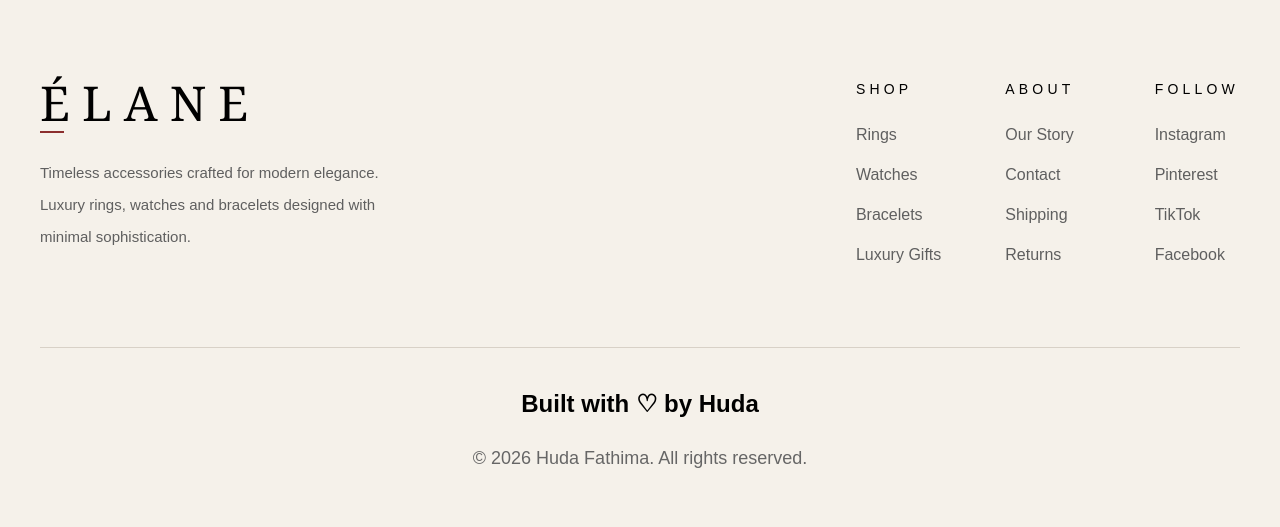
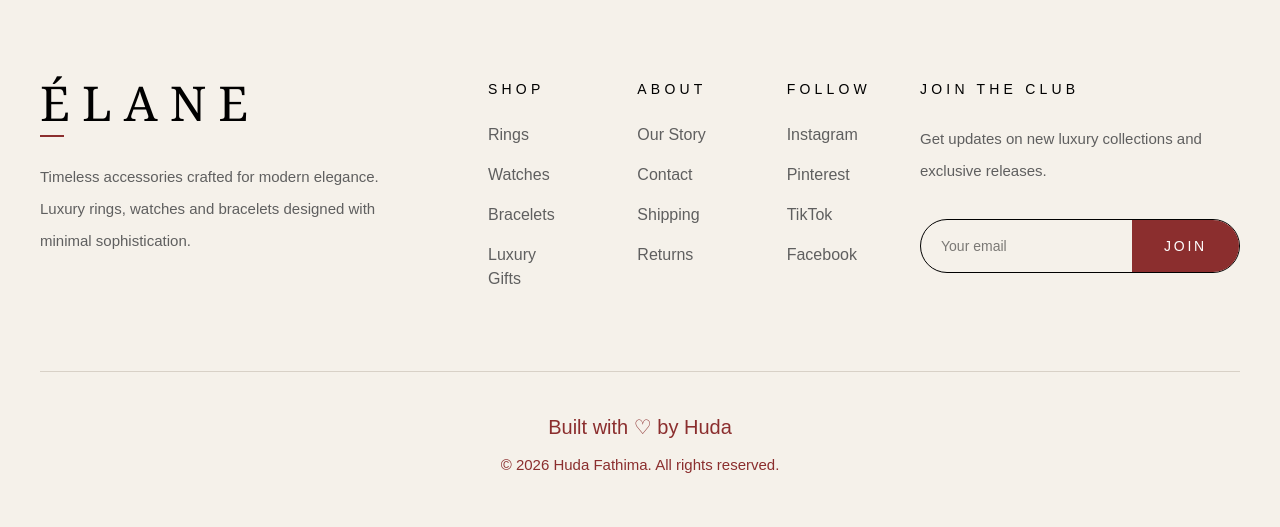
Before and after one commit to hudhafathima081-cell/Elane, a Next.js app: page / in a window 1280 px wide. Shown: the part 1010-1537 px from the top of the page. Built offline with nearby package versions, Linux system fonts and the light colour scheme.

Commit message:
footer updated

```diff
--- a/app/components/Footer.tsx
+++ b/app/components/Footer.tsx
@@ -11,24 +11,27 @@ export default function Footer() {
           <div className="max-w-sm">
 
             <h2 className="text-5xl font-serif tracking-[0.25em] text-black">
-              <span className="text-black">É</span>LANE
+              ÉLANE
             </h2>
 
-            <div className="w-6 h-[2px] bg-[#8B2E2E] mt-1 mb-6"></div>
+            {/* RED ACCENT */}
+            <div className="w-6 h-[2px] bg-[#8B2E2E] mt-2 mb-6"></div>
 
             <p className="text-[#5f5f5f] leading-8 text-[15px]">
-              Timeless accessories crafted for modern elegance.
-              Luxury rings, watches and bracelets designed with
-              minimal sophistication.
+              Timeless accessories crafted for
+              modern elegance. Luxury rings,
+              watches and bracelets designed
+              with minimal sophistication.
             </p>
 
           </div>
 
-          {/* RIGHT */}
-          <div className="grid grid-cols-3 gap-16">
+          {/* CENTER */}
+          <div className="grid grid-cols-3 gap-20">
 
+            {/* SHOP */}
             <div>
-              <h3 className="uppercase tracking-[0.3em] text-sm mb-6">
+              <h3 className="uppercase tracking-[0.3em] text-sm mb-6 text-black">
                 Shop
               </h3>
 
@@ -40,8 +43,9 @@ export default function Footer() {
               </div>
             </div>
 
+            {/* ABOUT */}
             <div>
-              <h3 className="uppercase tracking-[0.3em] text-sm mb-6">
+              <h3 className="uppercase tracking-[0.3em] text-sm mb-6 text-black">
                 About
               </h3>
 
@@ -53,8 +57,9 @@ export default function Footer() {
               </div>
             </div>
 
+            {/* FOLLOW */}
             <div>
-              <h3 className="uppercase tracking-[0.3em] text-sm mb-6">
+              <h3 className="uppercase tracking-[0.3em] text-sm mb-6 text-black">
                 Follow
               </h3>
 
@@ -68,20 +73,49 @@ export default function Footer() {
 
           </div>
 
+          {/* RIGHT */}
+          <div className="max-w-xs">
+
+            <h3 className="uppercase tracking-[0.3em] text-sm mb-6 text-black">
+              Join The Club
+            </h3>
+
+            <p className="text-[#5f5f5f] leading-8 text-[15px] mb-8">
+              Get updates on new luxury collections
+              and exclusive releases.
+            </p>
+
+            <div className="flex border border-black rounded-full overflow-hidden">
+
+              <input
+                type="email"
+                placeholder="Your email"
+                className="bg-transparent px-5 py-4 outline-none w-full text-sm"
+              />
+
+              <button className="bg-[#8B2E2E] text-white px-8 tracking-[0.2em] text-sm">
+                JOIN
+              </button>
+
+            </div>
+
+          </div>
+
         </div>
 
         {/* BOTTOM */}
-<div className="mt-20 border-t border-[#d8d1c7] pt-10 text-center">
+        <div className="border-t border-[#d8d1c7] mt-20 pt-10 text-center">
 
-  <h3 className="text-2xl font-semibold text-black">
-    Built with ♡ by Huda
-  </h3>
+          <p className="text-[#8B2E2E] text-[20px] mb-3">
+            Built with ♡ by Huda
+          </p>
 
-  <p className="mt-6 text-[#666] text-lg">
-    © 2026 Huda Fathima. All rights reserved.
-  </p>
+          <p className="text-[#8B2E2E] text-[15px]">
+            © 2026 Huda Fathima. All rights reserved.
+          </p>
 
-</div>
+        </div>
+
       </div>
 
     </footer>
```
